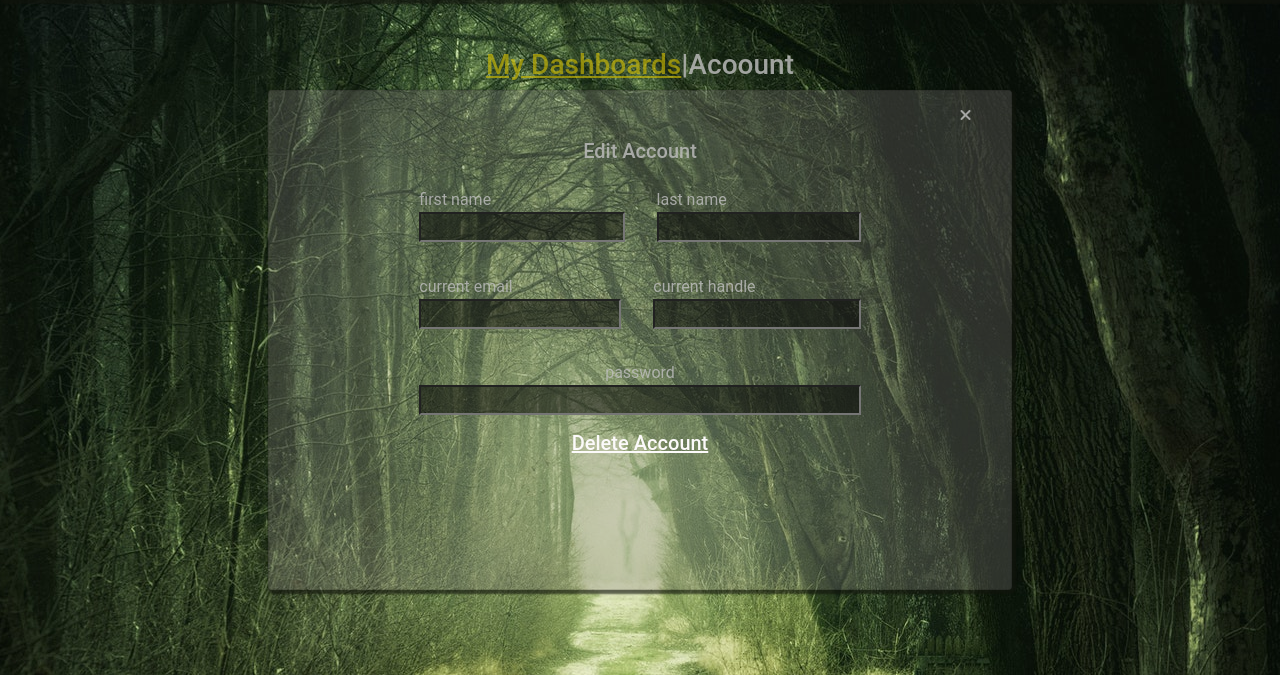
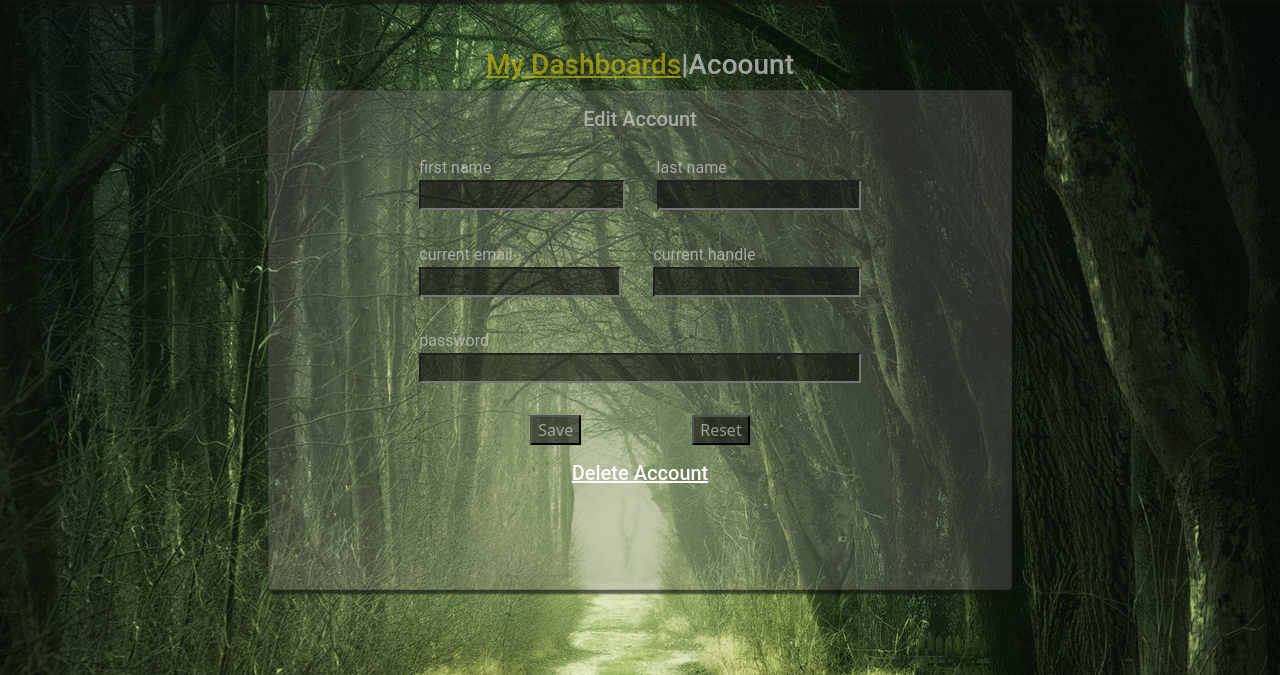
Before and after one commit to ShSlosar/Dungeon_Dashboard, a Flask app: template flask_app/templates/dashboard.html in a window 1280 px wide. Shown: the part 125-800 px from the top of the page. Run offline with Flask 2, Linux system fonts and the light colour scheme; the template is opened without the code that fills it, so the values that code supplies are empty; some libraries are stand-ins or nearby versions.

Commit message:
added edit/delete user funct/styling

```diff
--- a/flask_app/controllers/users.py
+++ b/flask_app/controllers/users.py
@@ -125,18 +125,35 @@ def get_user_data():
         data['games'].append(game_data)
     return(data)
 
-# @app.route('/user/update',methods=['POST'])
-# def update():
-#     print('===============')
-#     print("From server update info request:", request.form)
-#     User.update(request.form)
-#     id = request.form['id']
-#     return redirect(f'/user/show/{id}')
+@app.route('/user/update',methods=['POST'])
+def update_user():
+    id = request.form['id']
+    user_in_db = User.get_by_id({"id": id})
+    if not bcrypt.check_password_hash(user_in_db.password, request.form['password']):
+        flash("Invalid Password")
+        print('+============================+')
+        print('(server)Failed updata *password*')
+        print('____________________________________')
+        return "Invalid Password"
+    print('===============')
+    print("From server update info request:", request.form)
+    User.update(request.form)
+    usr = User.get_by_id({"id": id})
+    user_data = {
+        "id" : usr.id,
+        "first_name" :usr.first_name,
+        "last_name" :usr.last_name,
+        'handle' : usr.handle,
+        'email' : usr.email,
+        "created_at" : usr.created_at,
+        "updated_at" : usr.updated_at
+    }
+    return (user_data)
 
-# @app.route('/user/delete/<int:id>')
-# def delete(id):
-#     User.delete(id)
-#     return redirect('/')
+@app.route('/user/delete/<int:id>')
+def del_user(id):
+    User.delete(id)
+    return redirect('/')
 
 # @app.route('/user/update/<int:id>')
 # def update_page(id):
--- a/flask_app/models/user.py
+++ b/flask_app/models/user.py
@@ -119,18 +119,18 @@ class User:
 
         return (one_user)
 
+    @classmethod
+    def update(cls,data):
+        print("Update user ID:", id)
+        query = """
+        UPDATE users SET
+        handle=%(handle)s,
+        first_name=%(first_name)s,
+        last_name=%(last_name)s,
+        email=%(email)s
+        WHERE id =%(id)s;"""
+        return connectToMySQL(database).query_db(query,data)
     # @classmethod
     # def delete(cls, id):
     #     query  = "DELETE FROM users WHERE id = %(id)s;"
     #     return connectToMySQL('user_regdb').query_db(query, {"id": id} )
-
-    # @classmethod
-    # def update(cls,data):
-    #     print("Update user ID:", id)
-    #     query = """
-    #     UPDATE users SET
-    #     first_name=%(f_name)s,
-    #     last_name=%(l_name)s,
-    #     email=%(e_mail)s
-    #     WHERE id =%(id)s;"""
-    #     return connectToMySQL('user_regdb').query_db(query,data)
--- a/flask_app/static/CSS/style.css
+++ b/flask_app/static/CSS/style.css
@@ -28,7 +28,9 @@ p,th,td,label,h4,h3,h5,a,label,#user-header{
 }
 input[type=text],
 input[type=password],
-input[type=time] {
+input[type=time],
+input[type=submit],
+input[type=button] {
     color:  rgba(255, 255, 255, 0.51) ;
     background-color: rgba(0, 0, 0, 0.51);
 }
@@ -49,11 +51,11 @@ input[type=time]::placeholder,
 #card-time-label{
     background-color: rgba(128, 123, 123, 0.31);
 }
-input[type=submit]{
+/* input[type=submit],
+input[type=button]{
     background-color: rgba(0, 0, 0, 0.51);
-    /* box-shadow: 5px 5px 5px 5px rgba(17, 21, 13, 0.64); */
-    color:rgb(211, 213, 210);
-}
+    /* box-shadow: 5px 5px 5px 5px rgba(17, 21, 13, 0.64);
+}*/
 .fa-xmark{
     margin-left: 95%;
     cursor: pointer;
--- a/flask_app/static/JS/userDashScript.js
+++ b/flask_app/static/JS/userDashScript.js
@@ -3,13 +3,19 @@ var mainCard = document.getElementById('main-card');
 var options = document.getElementById('options');
 var accountBtn = document.getElementById('account-btn');
 var dashBbtn = document.getElementById('dashboards-btn');
+var selectedCardBtn = document.getElementById('main-card-btn');
+var deselectedCardBtn = document.getElementById('un-main-card-btn');
+var deleteAccountBtn = document.getElementById('delete-account');
+
 
 function newDash(){
     var dashContainer = document.querySelector("#card-container");
+    selectedCardBtn.id = 'un-main-card-btn';
+    deselectedCardBtn.id = 'main-card-btn';
     mainCard.innerHTML = `
         <form id='card-form' class=" mx-auto p-3" action="/create/game" method="post">
             <div class="">
-                <i onclick="runUserDash()" class="fa-solid fa-xmark"></i>
+                <p onclick="runUserDash()" class="fa-solid fa-xmark"></p>
                 <h5 class=" form-label text-center">Start a new campeign</h5>
             </div>
             <div class="">
@@ -27,6 +33,69 @@ function newDash(){
         mainCard.id = "main-card-2";
 }
 
+function updateUserAccount(e){
+    //e.preventdefault();
+    console.log(page_items.user_data)
+    options.innerHTML = `
+            <h3 id="un-main-card-btn" onclick="runUserDash()" class="">My Dashboards</h3>
+            <h3>|</h3>
+            <h3 id="main-card-btn" onclick="updateUserAccount(event)" class="">Account</h3>
+            `
+    mainCard.innerHTML = `
+        <h5 class="text-center">Edit Account</h5>
+        <form id="user-update-form" class="col-8 d-flex flex-column mx-auto" onsubmit="updateUser(event)">
+            <div>
+                <div class="d-flex">
+                    <div class="  m-3">
+                        <label for="first_name">first name</label>
+                        <input name="first_name" value="${page_items.user_data.first_name}" class="acc-form" type="text">
+                    </div>
+                    <div class=" m-3">
+                        <label for="last_name">last name</label>
+                        <input name="last_name" value="${page_items.user_data.last_name}" class="acc-form" type="text">
+                    </div>
+                </div>
+                <div class="d-flex">
+                    <div class=" m-3">
+                        <label for="email">current email</label>
+                        <input name="email" value="${page_items.user_data.email}" class="acc-form" type="text">
+                    </div>
+                    <div class=" m-3">
+                        <label for="handle">current handle</label>
+                        <input name="handle" value="${page_items.user_data.handle}" class="acc-form" type="text">
+                        <input type="hidden" name="id" value="${page_items.user_data.id}">
+                    </div>
+                </div>
+            </div>
+            <div class="d-flex flex-column justify-content-center m-3">
+                <label for="password">password</label>
+                <input name="password" class="" type="password">
+            </div>
+            <div class="d-flex justify-content-evenly m-3">
+                <input class="sub-btn" value="Save" type="submit">
+                <input onclick="updateUserAccount(event)" class="sub-btn" value="Reset" type="button">
+            </div>
+        </form>
+        <div>
+            <h5 id="delete-account" class=" text-center"><a onclick="deleteAccountConf(event)" class="delete-acc" href="#">Delete Account</a></h5>
+        </div>
+
+    `
+}
+
+function deleteAccountConf(e){
+    e.preventDefault();
+    document.querySelector(".delete-acc").setAttribute('onclick','updateUserAccount(event)');
+    console.log(document.querySelector(".delete-acc"))
+    mainCard.innerHTML += `
+    <form class="mx-auto" id="del-form" action="/user/delete/${page_items.user_data.id}">
+        <label for="password">password</label>
+        <input name="password" class="" type="password">
+        <input class="sub-btn" value="Delete" type="submit">
+    </form>
+    `
+}
+
 //AJAX: user dashborad load =>
 function runUserDash(){
     console.log('Loading user Dashboard...');
@@ -35,6 +104,7 @@ function runUserDash(){
     .then(data =>{
         console.log(data)
         console.log(data.games[0].game_data.name)
+        globalThis.page_items = data;
         mainCard.id = "main-card";
         function listGames(data){
             html= `
@@ -59,9 +129,9 @@ function runUserDash(){
                     <td>${data.games[i].game_data.created_at}</td>
                     <td>
                         <div class="d-flex justify-content-evenly">
-                            <form id="" onsubmit="openDash(event,this)" class="">
+                            <form id="" action="/game/dashboard/${data.games[i].game_data.id}" class="">
                                 <input type="hidden" name="game_id" value="${data.games[i].game_data.id}">
-                                <input class="sub-btn " value="open" type="submit">
+                                <input class="sub-btn" value="open" type="submit">
                             </form> |
                             <form id="" onsubmit="deleteDashboard(event,this)" class="">
                                 <input type="hidden" name="game_id" value="${data.games[i].game_data.id}">
@@ -78,6 +148,45 @@ function runUserDash(){
             mainCard.innerHTML = html;
         }
         listGames(data);
+        function optionLinks(){
+            options.innerHTML = `
+            <h3 id="main-card-btn" onclick="runUserDash()" class="">My Dashboards</h3>
+            <h3>|</h3>
+            <h3 id="un-main-card-btn" onclick="updateUserAccount(event)" class="">Account</h3>
+            `
+        }
+        optionLinks()
     })
 }
-//window.onload = runUserDash();
+//========================================
+
+//AJAX: update user =>
+function updateUser(e){
+    e.preventDefault();
+    var editForm =document.getElementById(`user-update-form`)
+    var form = new FormData(editForm);
+    console.log('Clicked: updateUser()', editForm);
+    fetch('http://127.0.0.1:5000/user/update', {method:'Post', body: form})
+    .then(res => res.json())
+    .then(data =>{
+        console.log(data);
+        page_items.user_data = data;
+        console.log(page_items);
+        updateUserAccount();
+    })
+}
+function delAcc(e){
+    e.preventDefault();
+    var delForm =document.getElementById(`del-form`)
+    var form = new FormData(delForm);
+    console.log('Clicked: updateUser()', delForm);
+    fetch('http://127.0.0.1:5000/user/delete', {method:'Post', body: form})
+    .then(res => res.json())
+    .then(data =>{
+        console.log(data);
+        page_items.user_data = data;
+        console.log(page_items);
+        updateUserAccount();
+    })
+}
+window.onload = runUserDash();
--- a/flask_app/templates/dashboard.html
+++ b/flask_app/templates/dashboard.html
@@ -28,7 +28,6 @@
             <h3 id="un-main-card-btn" class="">Acoount</h3>
         </div>
         <div id="main-card" class="mt-auto mx-auto card col-8 p-3">
-            <p onclick="runUserDash()" class="fa-solid fa-xmark"></p>
             <h5 class="text-center">Edit Account</h5>
             <form class="col-8 d-flex flex-column mx-auto" action="">
                 <div>
@@ -53,13 +52,22 @@
                         </div>
                     </div>
                 </div>
-                <div class="d-flex flex-column justify-content-center m-3 text-center">
+                <div class="d-flex flex-column justify-content-center m-3">
                     <label for="password">password</label>
                     <input name="password" class="" type="password">
                 </div>
+                <div class="d-flex justify-content-evenly m-3">
+                    <input class="sub-btn" value="Save" type="submit">
+                    <input class="sub-btn" value="Reset" type="submit">
+                </div>
             </form>
-            <h5 class=" text-center"><a class="delete-acc" href="">Delete Account</a></h5>
+            <div id="delete-account">
+                <h5 class=" text-center"><a class="delete-acc" href="">Delete Account</a></h5>
+            </div>
         </div>
     </div>
 </body>
 </html>
+
+
+<!-- <p onclick="runUserDash()" class="fa-solid fa-xmark"></p> -->
--- a/flask_app/templates/gameDashboard.html
+++ b/flask_app/templates/gameDashboard.html
@@ -24,11 +24,11 @@
             <h5 class="link-txt"><a href="/logout">Logout</a></h5>
         </div>
     </header>
-    <div id="top-container" class=" d-flex justify-content-between overflow-hidden">
-        <div id="clock-card" class="game-card col-4 m-3 d-flex justify-content-around p-3 overflow-hidden">
+    <div id="top-container" class="mt-3 d-flex justify-content-evenly overflow-hidden mx-3">
+        <div id="clock-card" class="game-card col-5 m-3 d-flex justify-content-around p-3 overflow-hidden rounded">
             <p>Loading...</p>
         </div>
-        <div id="ini-card" class="game-card col-7 m-3 d-flex justify-content-start overflow-auto p-3">
+        <div id="ini-card" class="game-card col-7 m-3 d-flex justify-content-start overflow-auto p-3 rounded">
             <input id="ini-btn" onclick="clearIniCards(event,this)" class="sub-btn" type="hidden" value="Clear All">
         </div>
     </div>
```
Also changed, not shown: flask_app/static/CSS/gameStyle.css (+6 -1 lines).
